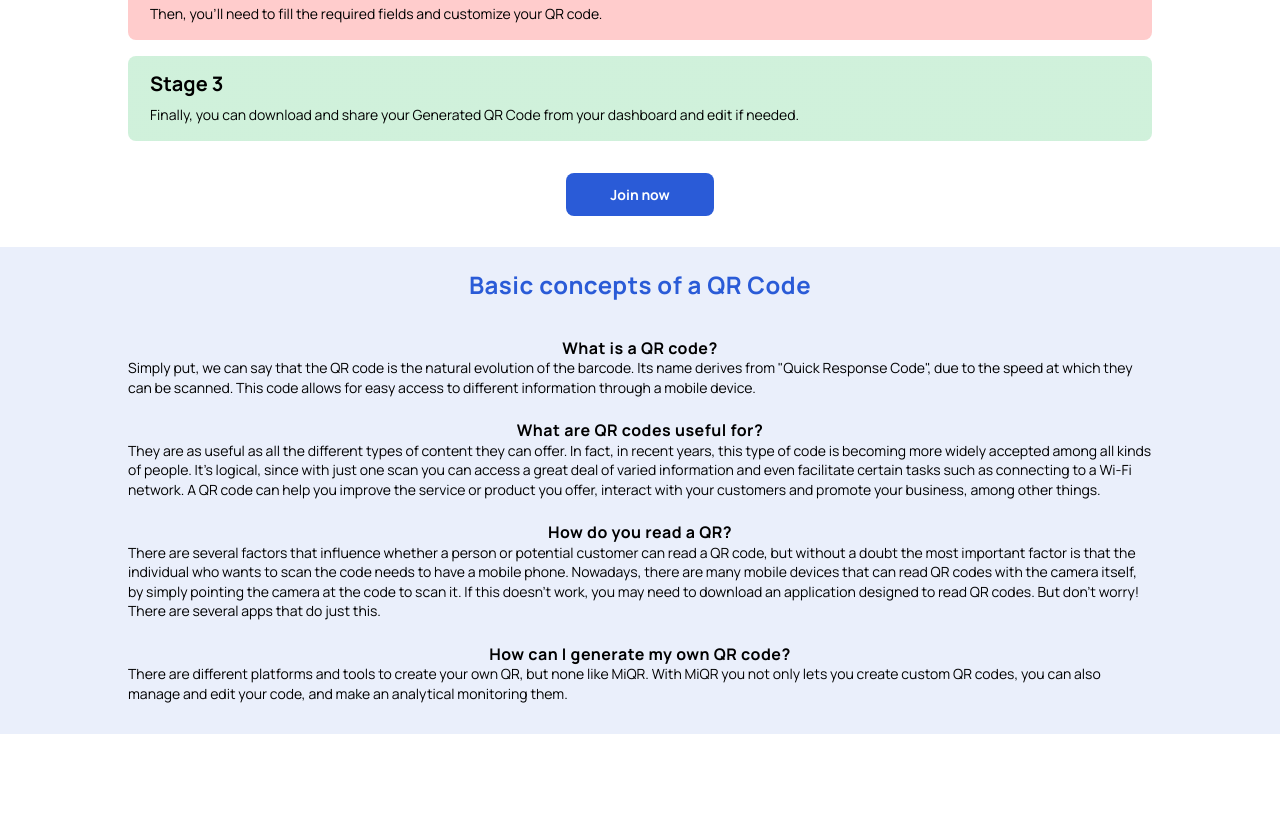
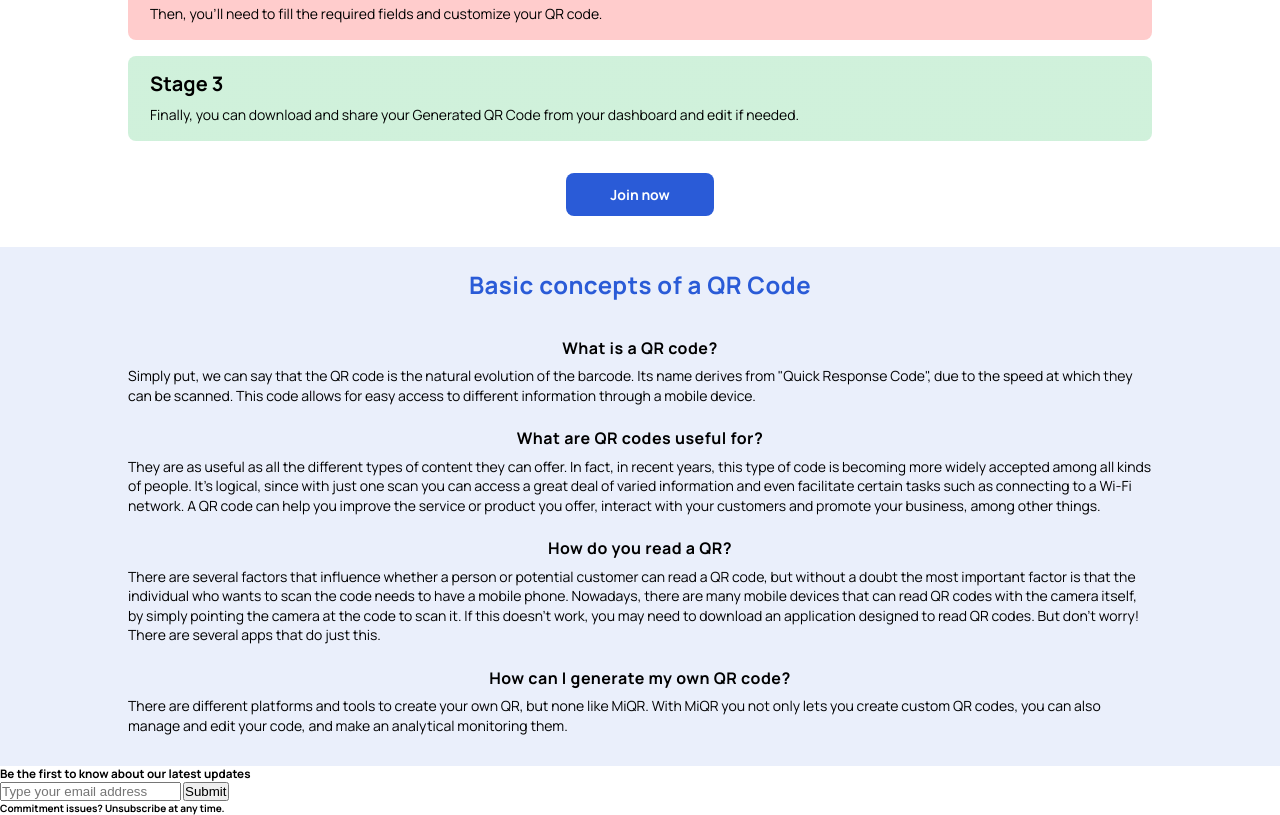
Before and after one commit to Ralatcode/miqr2.0, a plain HTML site: page index.html in a window 1280 px wide. Shown: the part 1406-2221 px from the top of the page. Before the commit the page ends 2140 px from the top, so only its background shows below. Drawn offline with Linux system fonts and the light colour scheme.

Commit message:
html layout for newsletter for landing page

```diff
--- a/index.html
+++ b/index.html
@@ -141,6 +141,15 @@
                 </div>
             </div>
         </section>
+
+        <section class="newsletter">
+            <div class="content-box">
+                <h3>Be  the first to know about our latest updates</h3>
+                <input type="email" name="email" id="email" placeholder="Type your email address" required>
+                <input type="button" value="Submit">
+                <h4>Commitment issues? Unsubscribe at any time.</h4>
+            </div>
+        </section>
     </main>
 </body>
 </html>
--- a/style.css
+++ b/style.css
@@ -342,4 +342,5 @@ body {
     line-height: 1.4;
     color: var(--secondary-color);
     text-align: left;
+    margin-top: .8rem;
 }
```
